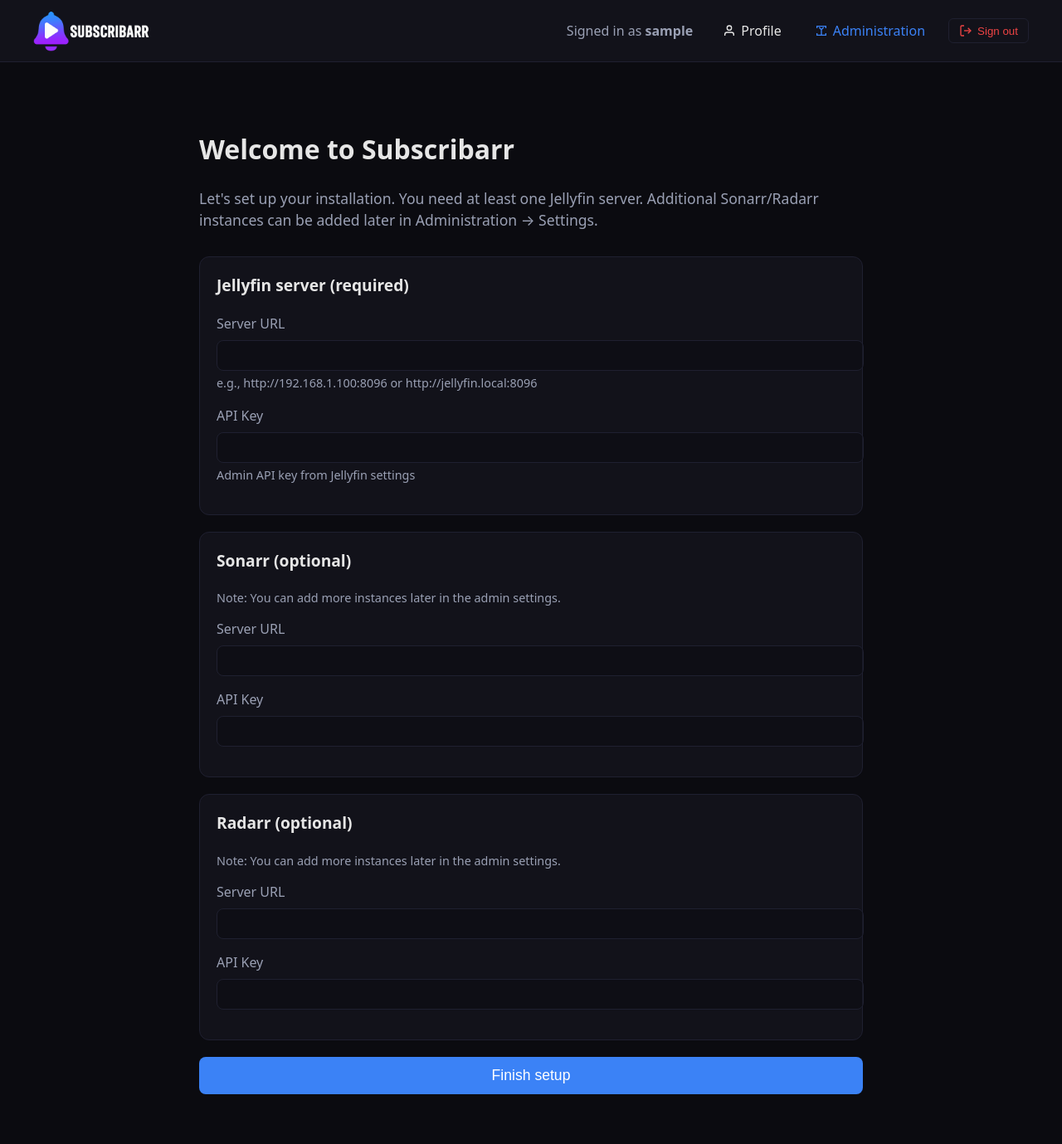
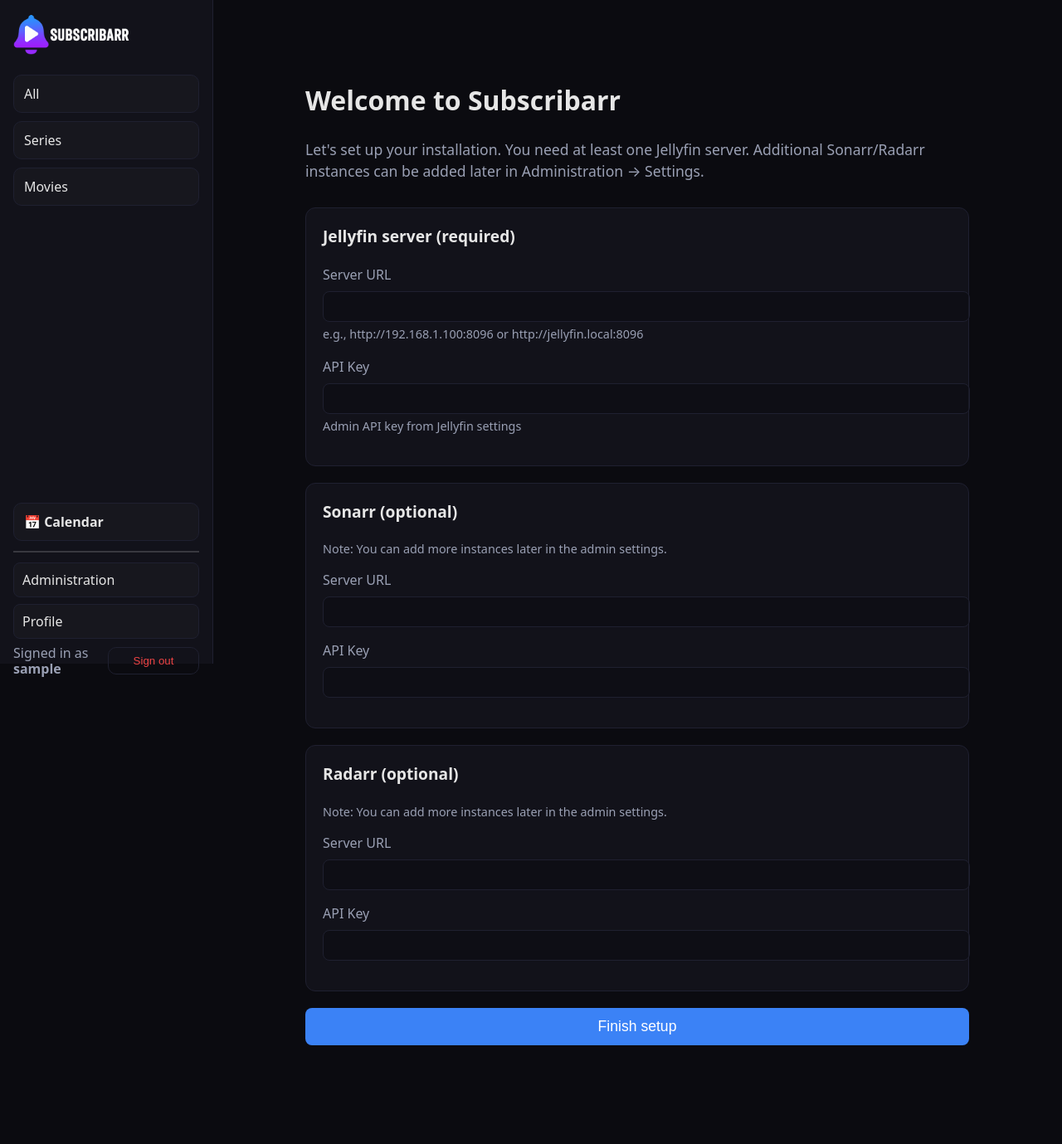
Before and after one commit to jschaufuss/subscribarr, a Django app: page /settings/setup/ in a window 1280 px wide. Shown: the whole page at 83% size. After the commit the page ends 1260 px from the top, so only its background shows below. Run offline with Django 5.2, Linux system fonts and the light colour scheme; the visitor is signed in with stand-in values (Sample User, id 1); data comes from the database, SQL or seed files in the repository.

Commit message:
changed desktop style to left border

```diff
--- a/static/css/base.css
+++ b/static/css/base.css
@@ -117,6 +117,31 @@ body {
     align-items: center;
 }
 
+/* Desktop sidebar layout */
+.sidebar { display: none; }
+.content { padding: 0 16px; }
+
+@media (min-width: 1024px) {
+    .main-nav { display: none; }
+    .sidebar { display: block; position: fixed; top: 0; left: 0; bottom: 0; width: 256px; background: var(--panel); border-right: 1px solid var(--panel-b); }
+    .sidebar-inner { display: flex; flex-direction: column; height: 100%; padding: 16px; gap: 16px; }
+    .sidebar .brand { display: flex; align-items: center; gap: 10px; text-decoration: none; color: var(--text); font-weight: 700; font-size: 1.1rem; }
+    .sidebar .side-links { display: flex; flex-direction: column; gap: 10px; margin-top: 8px; }
+    .sidebar .side-links a { color: var(--text); text-decoration: none; padding: 10px 12px; border-radius: 10px; border: 1px solid var(--panel-b); background: rgba(255,255,255,0.02); }
+    .sidebar .side-links a:hover { background: rgba(255,255,255,0.08); }
+    .sidebar .side-bottom { margin-top: auto; display: flex; flex-direction: column; gap: 12px; }
+    .sidebar .calendar-link { display: block; text-decoration: none; padding: 10px 12px; border-radius: 10px; border: 1px solid var(--panel-b); background: rgba(255,255,255,0.02); color: var(--text); font-weight: 600; }
+    .sidebar .calendar-link:hover { background: rgba(255,255,255,0.08); }
+    .sidebar .side-footer { border-top: 2px solid rgba(255,255,255,0.16); padding-top: 12px; display: flex; flex-direction: column; gap: 8px; }
+    .sidebar .side-auth { display: flex; align-items: center; justify-content: space-between; gap: 8px; }
+    .sidebar .side-auth .inline-form { margin: 0; }
+    .sidebar .side-auth .btn-link { padding: 8px 14px; min-width: 110px; text-align: center; border-radius: 10px; }
+    .sidebar .side-action { color: var(--text); text-align: left; padding: 8px 10px; border-radius: 8px; border: 1px solid var(--panel-b); background: rgba(255,255,255,0.02); text-decoration: none; }
+    .sidebar .side-action:hover { background: rgba(255,255,255,0.08); }
+    .sidebar .signed-in { color: var(--muted); line-height: 1.2; }
+    .content { margin-left: 256px; padding: 16px; }
+}
+
 .nav-brand {
     color: var(--text);
     text-decoration: none;
--- a/templates/base.html
+++ b/templates/base.html
@@ -64,6 +64,42 @@
         </div>
     </nav>
 
+        <!-- Desktop-only sidebar -->
+        <aside class="sidebar">
+            <div class="sidebar-inner">
+                <a href="/" class="brand">
+                    <img src="{% static 'images/logo.png' %}" alt="Subscribarr" class="nav-logo">
+                </a>
+                <nav class="side-links" aria-label="Primary">
+                    <a href="/?kind=all">All</a>
+                    <a href="/?kind=series">Series</a>
+                    <a href="/?kind=movies">Movies</a>
+                </nav>
+                <div class="side-bottom">
+                    <a href="/calendar/" class="calendar-link">📅 Calendar</a>
+                    {% if user.is_authenticated %}
+                    <div class="side-footer">
+                        {% if user.is_jellyfin_admin %}
+                        <a href="{% url 'settingspanel:index' %}" class="side-action">Administration</a>
+                        {% endif %}
+                        <a href="{% url 'accounts:profile' %}" class="side-action">Profile</a>
+                        <div class="side-auth">
+                            <div class="signed-in">Signed in as <strong>{{ user.username }}</strong></div>
+                            <form method="post" action="{% url 'accounts:logout' %}" class="inline-form">
+                                {% csrf_token %}
+                                <button type="submit" class="btn-link nav-logout">Sign out</button>
+                            </form>
+                        </div>
+                    </div>
+                    {% endif %}
+                </div>
+            </div>
+        </aside>
+
+        <div class="content">
+            {% block content %}{% endblock %}
+        </div>
+
     <script>
     (function(){
         const btn = document.querySelector('.nav-toggle');
@@ -75,8 +111,6 @@
         });
     })();
     </script>
-
-    {% block content %}{% endblock %}
 </body>
 
 </html>
```
